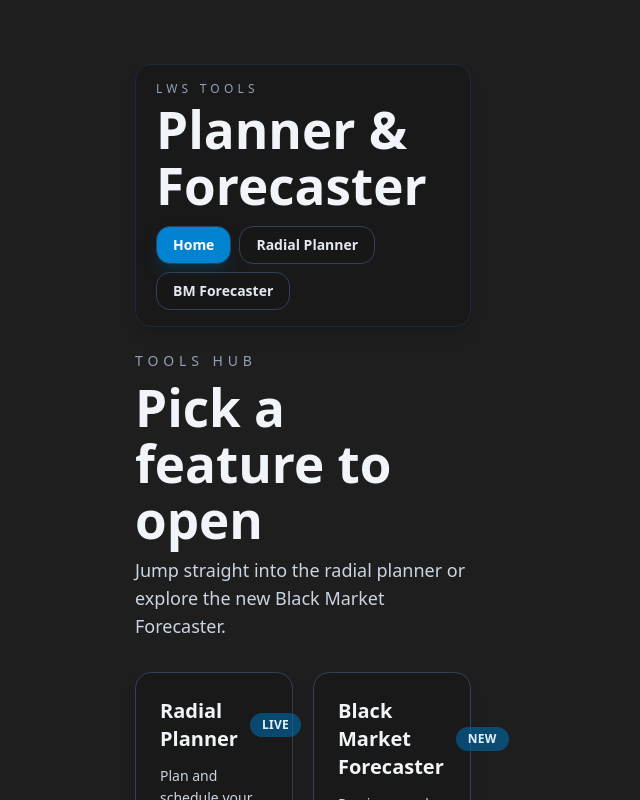
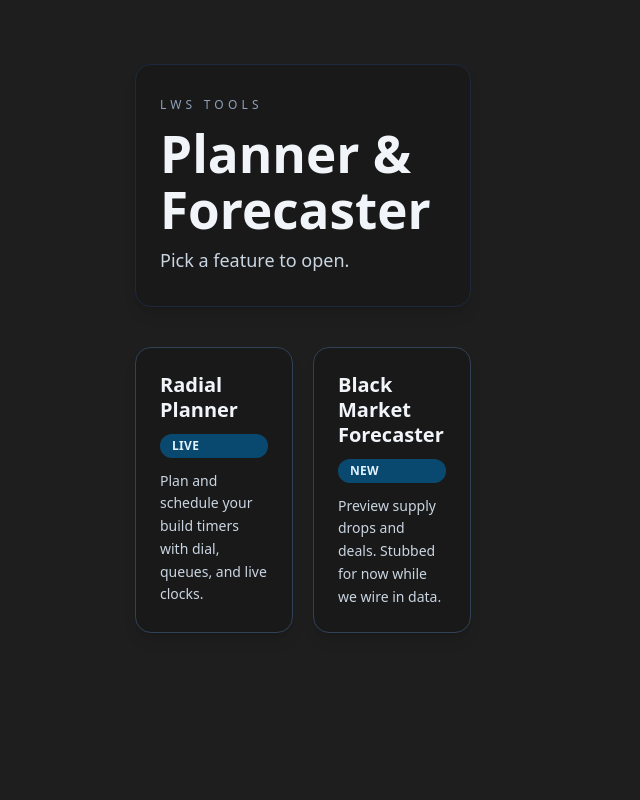
Before and after one commit to dhart1120/lw-radial-planner, a React (Vite) app: page / in a window 1280 px wide. Shown: the top 800 px of the page, without its empty margins (337-977 px from the left). Built offline with nearby package versions, Linux system fonts and the light colour scheme.

Commit message:
Simplify home header and adjust feature badges

```diff
--- a/src/App.tsx
+++ b/src/App.tsx
@@ -1,4 +1,4 @@
-import { NavLink, Route, Routes } from "react-router-dom";
+import { NavLink, Route, Routes, useLocation } from "react-router-dom";
 import "./App.css";
 import { BlackMarketForecasterPage } from "./features/black-market-forcaster/BlackMarketForecasterPage";
 import { RadialPlannerPage } from "./features/build-timer/RadialPlannerPage";
@@ -13,22 +13,23 @@ const navLinkClass = ({ isActive }: { isActive: boolean }) =>
   ].join(" ");
 
 function App() {
+  const { pathname } = useLocation();
+  const isHome = pathname === "/";
+
   return (
     <div className="min-h-screen bg-background text-foreground text-left">
       <div className="mx-auto flex max-w-6xl flex-col gap-6 px-6 py-8 text-left">
+        {!isHome && (
           <header className="flex flex-wrap items-center justify-between gap-3 rounded-2xl border border-slate-800 bg-neutral-900/70 px-5 py-4 shadow-lg">
             <div className="space-y-1">
               <p className="text-xs uppercase tracking-[0.35em] text-slate-400">
                 LWS Tools
               </p>
-            <h1 className="text-xl font-bold text-slate-100">
+              <NavLink to="/" className="text-xl font-bold text-slate-100 hover:text-sky-200">
                 Planner &amp; Forecaster
-            </h1>
+              </NavLink>
             </div>
             <nav className="flex flex-wrap gap-2">
-            <NavLink to="/" className={navLinkClass}>
-              Home
-            </NavLink>
               <NavLink to="/radial-planner" className={navLinkClass}>
                 Radial Planner
               </NavLink>
@@ -37,6 +38,7 @@ function App() {
               </NavLink>
             </nav>
           </header>
+        )}
 
         <main className="pb-10">
           <Routes>
--- a/src/pages/HomePage.tsx
+++ b/src/pages/HomePage.tsx
@@ -24,17 +24,19 @@ const features: FeatureLink[] = [
 
 export function HomePage() {
   return (
-    <main className="space-y-8 text-left">
-      <section className="space-y-2">
-        <p className="text-sm uppercase tracking-[0.35em] text-slate-400">
-          Tools Hub
+    <main className="space-y-10 text-left">
+      <section className="space-y-3 rounded-2xl border border-slate-800 bg-neutral-900/70 px-6 py-8 shadow-lg">
+        <p className="text-xs uppercase tracking-[0.35em] text-slate-400">
+          LWS Tools
         </p>
-        <h1 className="text-3xl font-bold text-slate-100">
-          Pick a feature to open
+        <div className="space-y-2">
+          <h1 className="text-4xl font-black leading-tight text-slate-100">
+            Planner &amp; Forecaster
           </h1>
           <p className="text-lg text-slate-300">
-          Jump straight into the radial planner or explore the new Black Market Forecaster.
+            Pick a feature to open.
           </p>
+        </div>
       </section>
 
       <div className="grid gap-5 md:grid-cols-2">
@@ -44,16 +46,16 @@ export function HomePage() {
             to={feature.to}
             className="group flex flex-col gap-3 rounded-2xl border border-slate-700 bg-neutral-900/70 p-6 text-slate-100 shadow-lg transition hover:-translate-y-1 hover:border-sky-500/80 hover:shadow-sky-900/40"
           >
-            <div className="flex items-center gap-3">
-              <span className="text-xl font-semibold group-hover:text-sky-200">
+            <div className="flex items-start justify-between gap-3">
+              <span className="text-xl font-semibold leading-tight group-hover:text-sky-200">
                 {feature.title}
               </span>
+            </div>
             {feature.badge ? (
-                <span className="rounded-full bg-sky-700/60 px-3 py-1 text-xs font-bold uppercase tracking-wide text-sky-100">
+              <span className="inline-block rounded-full bg-sky-700/60 px-3 py-1 text-xs font-bold uppercase tracking-wide text-sky-100">
                 {feature.badge}
               </span>
             ) : null}
-            </div>
             <p className="text-sm leading-relaxed text-slate-300">
               {feature.description}
             </p>
```
Lines whose indentation alone changed are shown as unchanged.
